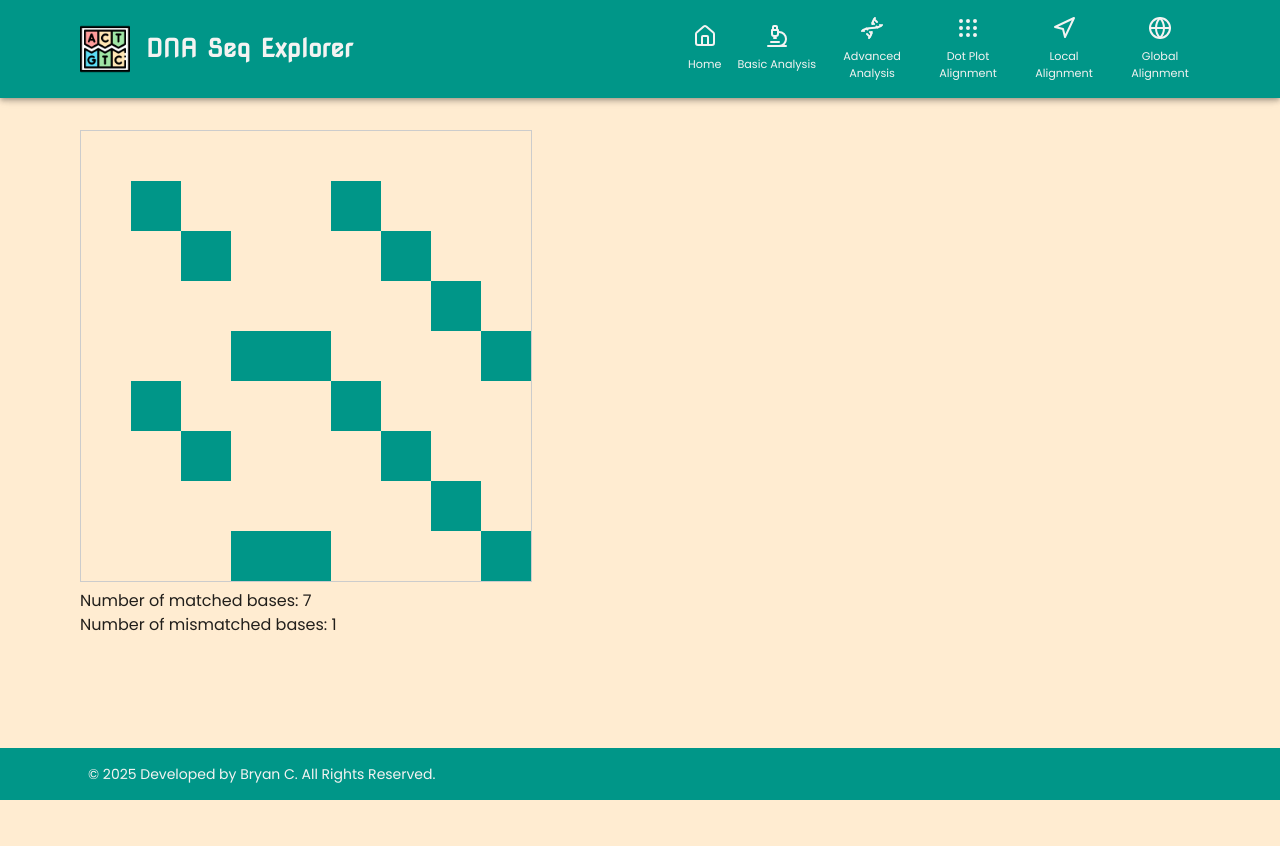
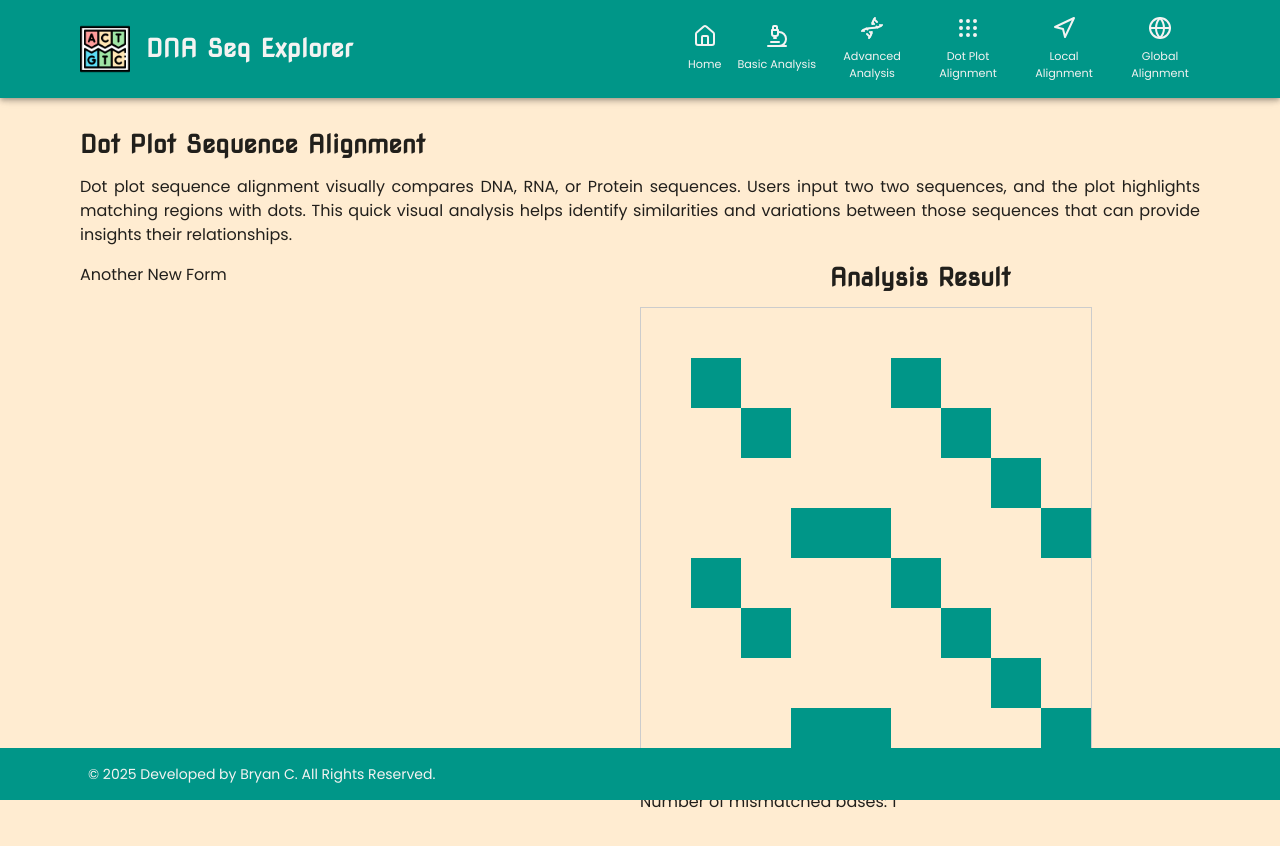
Before and after one commit to bryancastillo10/dna-seq-explorer, a React (Vite) app in the folder client/: page /dotplot in a window 1280 px wide. Shown: the top 846 px of the page. Built offline with nearby package versions, Linux system fonts and the light colour scheme.

Commit message:
📝content: section header for each feature

```diff
--- /dev/null
+++ b/client/src/components/layout/InputPairSequenceBlock.tsx
@@ -0,0 +1,20 @@
+import { Box } from "@mui/material";
+
+const InputPairSequenceBlock = () => {
+  return (
+	<Box
+          component="form"
+          onSubmit={() =>{}}
+          sx={{
+            display:"flex",
+            flexDirection:"column",
+            gap: 2,
+            width: {xs:"100%", md:"50%"},
+          }}
+    >
+	Another New Form
+	</Box>
+  )
+}
+
+export default InputPairSequenceBlock;
--- a/client/src/routes/advanced.tsx
+++ b/client/src/routes/advanced.tsx
@@ -13,8 +13,8 @@ export const Route = createFileRoute('/advanced')({
 function RouteComponent() {
   const pageDescription = `
   Enter your DNA/RNA sequence for advanced AI classification based on codon usage. Protein sequences are not allowed.
-  Note: Although the model was rigorously evaluated via cross-validation and EDA, it may still err and is for demonstration purposes only.
-  Click "Run" to analyze, "Save Output" to save results, and "Clear" to start over.
+  Note: Although the model was rigorously evaluated using cross-validation and exploratory data analysis (EDA), it may still produce errors and is intended for demonstration purposes only.
+  Click “Run” to analyze, “Save Output” to save your results, and “Clear” to start over.
 `
 
   return (
--- a/client/src/routes/basic.tsx
+++ b/client/src/routes/basic.tsx
@@ -12,11 +12,12 @@ export const Route = createFileRoute('/basic')({
 
 function RouteComponent() {
 
-  const pageDescription = `
-    Enter your DNA/ RNA or Protein sequence, choose the sequence type, and click "Run" to analyze. For
-  DNA/RNA, you can expect outputs such as GC content, nucleotide frequency and transcription;
-  for Protein, you can expect to get amino acid frequency, molecular weight, or reading frames. "Save Output" to save results,
-  and "Clear" to start a new. Ensure correct inputs to avoid warnings.
+  const pageDescription = `Enter your DNA/RNA or protein sequence, choose the sequence type,
+    and click “Run” to analyze. For DNA/RNA sequences, you can expect outputs such as GC content,
+    nucleotide frequency, and transcription analysis; for protein sequences, you can expect
+    outputs such as amino acid frequency, molecular weight, and reading frames.
+    Click “Save Output” to save your results, and “Clear” to start a new analysis. Ensure that
+    your inputs are correct to avoid warnings.
   `
 
   return (
--- a/client/src/routes/dotplot.tsx
+++ b/client/src/routes/dotplot.tsx
@@ -1,6 +1,10 @@
 import { createFileRoute } from '@tanstack/react-router'
 
 import { Stack } from '@mui/material';
+
+import SectionHeader from '@/components/layout/SectionHeader';
+import InputPairSequenceBlock from '@/components/layout/InputPairSequenceBlock';
+import OutputBlock from '@/components/layout/OutputBlock';
 
 import { mockDotPlotData } from '@/features/dotplot/api/mockData';
 import DotPlotCanvas from '@/features/dotplot/components/DotPlotCanvas';
@@ -10,9 +14,23 @@ export const Route = createFileRoute('/dotplot')({
 })
 
 function RouteComponent() {
+  const pageDescription = `Dot plot sequence alignment visually compares DNA, RNA, or
+    Protein sequences. Users input two two sequences, and the plot highlights matching
+    regions with dots. This quick visual analysis helps identify similarities and variations
+    between those sequences that can provide insights their relationships. `
+
   return (
     <Stack width="100%">
-      <DotPlotCanvas data={mockDotPlotData} />
+      <SectionHeader
+        title="Dot Plot Sequence Alignment"
+        description={pageDescription}
+      />
+      <Stack flexDirection={{xs: "column", md:"row"}} marginTop={2} marginBottom={4}>
+        <InputPairSequenceBlock />
+        <OutputBlock>
+            <DotPlotCanvas data={mockDotPlotData}/>
+        </OutputBlock>
+      </Stack>
     </Stack>
   )
 }
--- a/client/src/routes/global.tsx
+++ b/client/src/routes/global.tsx
@@ -1,9 +1,28 @@
 import { createFileRoute } from '@tanstack/react-router'
+import { Stack } from '@mui/material';
+
+import SectionHeader from '@/components/layout/SectionHeader';
 
 export const Route = createFileRoute('/global')({
   component: RouteComponent,
 })
 
 function RouteComponent() {
-  return <div>Global Pairwise Alignment</div>
+  const pageDescription = `
+    Global alignment is useful for comparing entire sequences of DNA or protein to reveal evolutionary relationships and functional similarities.
+    The algorithm used in this feature is Needleman-Wunsch Algorithm.`
+
+  return (
+    <Stack width="100%">
+      <SectionHeader
+        title="Global Pairwise Sequence Alignment"
+        description={pageDescription}
+      />
+
+    <Stack flexDirection={{xs: "column", md:"row"}} marginTop={2} marginBottom={4}>
+
+    </Stack>
+  </Stack>
+
+  )
 }
--- a/client/src/routes/local.tsx
+++ b/client/src/routes/local.tsx
@@ -1,9 +1,26 @@
 import { createFileRoute } from '@tanstack/react-router'
+import { Stack } from '@mui/material';
+
+import SectionHeader from '@/components/layout/SectionHeader';
 
 export const Route = createFileRoute('/local')({
   component: RouteComponent,
 })
 
 function RouteComponent() {
-  return <div>Local Pairwise Alignment</div>
+  const pageDescription = `Local alignment  is valuable for finding functional or structural
+    motifs within larger sequences, ignoring unrelated regions. The algorithm used in this feature
+    is Smith-Waterman Algorithm.`
+
+  return(
+  <Stack width="100%">
+    <SectionHeader
+      title="Local Pairwise Sequence Alignment"
+      description={pageDescription}
+    />
+    <Stack flexDirection={{xs: "column", md:"row"}} marginTop={2} marginBottom={4}>
+
+    </Stack>
+  </Stack>
+  );
 }
```
